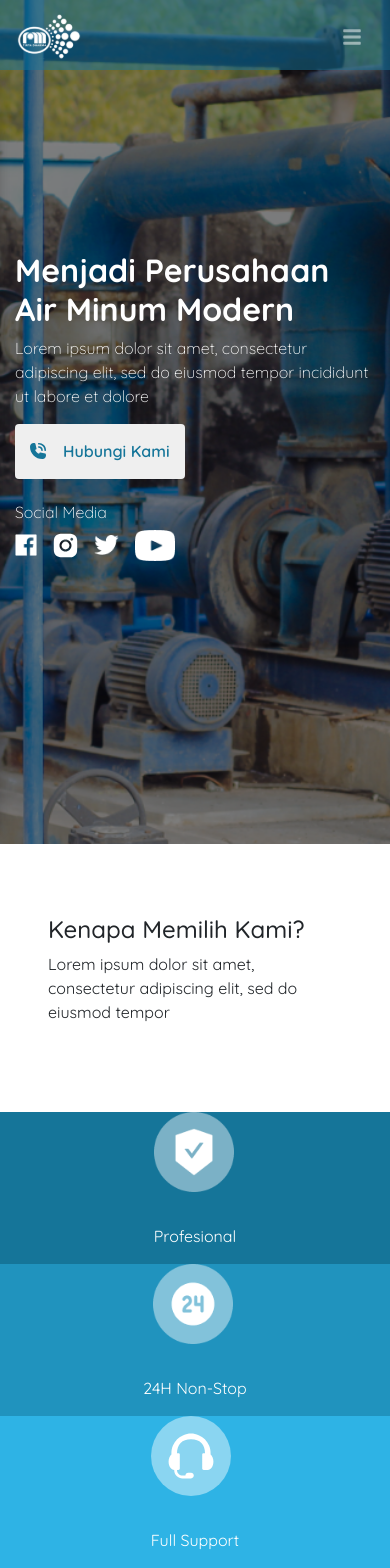
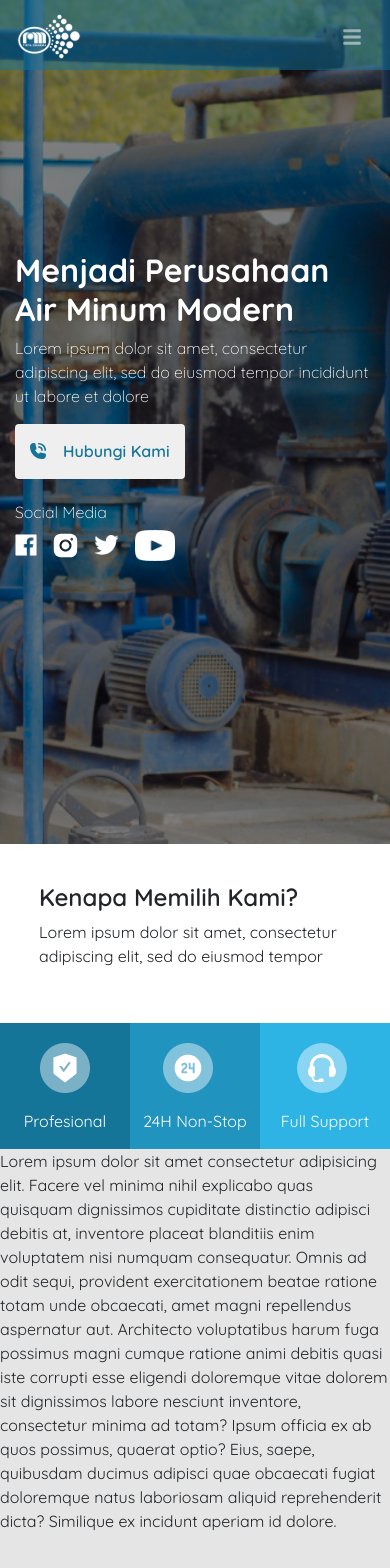
Before and after one commit to ruston-RnY/react-azuralab-test, a React (Create React App) app: page / in a window 390 px wide. Shown: the top 1568 px of the page. Built offline with nearby package versions, Linux system fonts and the light colour scheme.

Commit message:
fix css why us

```diff
--- a/src/parts/header/Header.scss
+++ b/src/parts/header/Header.scss
@@ -103,7 +103,7 @@
       .navbar-nav {
         margin-top: 4rem;
         .nav-item {
-          padding-bottom: 1rem;
+          padding-bottom: 2rem;
         }
       }
       .actions {
@@ -111,7 +111,7 @@
         margin: unset;
         .search {
           margin-right: unset;
-          margin-bottom: 1rem;
+          margin-bottom: 2rem;
           padding: 8px 12px;
           img {
             margin: unset;
--- a/src/parts/why-us/WhyUs.js
+++ b/src/parts/why-us/WhyUs.js
@@ -8,7 +8,7 @@ export default function WhyUs() {
   return (
     <section className="section-whyUs">
       <div className="row">
-        <div className="col-md-4 p-0">
+        <div className="col-md-4">
           <div className="whyUs-text">
             <h4>Kenapa Memilih Kami?</h4>
             <p>
@@ -17,10 +17,10 @@ export default function WhyUs() {
             </p>
           </div>
         </div>
-        <div className="col-md-8 p-0">
+        <div className="col-md-8">
           <div className="card-support">
             <div className="row m-0 h-100">
-              <div className="col-md-4 p-0">
+              <div className="col-md-4 col-4 p-0">
                 <div className="card-1 h-100">
                   <div className="card-content">
                     <img src={IcPro} alt="profesional" />
@@ -28,7 +28,7 @@ export default function WhyUs() {
                   </div>
                 </div>
               </div>
-              <div className="col-md-4 p-0">
+              <div className="col-md-4 col-4 p-0">
                 <div className="card-2 h-100">
                   <div className="card-content">
                     <img src={Ic24} alt="24h" className="ic-24" />
@@ -36,7 +36,7 @@ export default function WhyUs() {
                   </div>
                 </div>
               </div>
-              <div className="col-md-4 p-0">
+              <div className="col-md-4 col-4 p-0">
                 <div className="card-3 h-100">
                   <div className="card-content">
                     <img src={IcSupport} alt="support" />
--- a/src/parts/why-us/WhyUs.scss
+++ b/src/parts/why-us/WhyUs.scss
@@ -4,7 +4,10 @@
   overflow-x: hidden;
 
   .whyUs-text {
-    padding: 17% 15%;
+    padding: 15%;
+    h4{
+      font-weight: 600;
+    }
   }
   .card-support {
     height: 100%;
@@ -34,4 +37,25 @@
       }
     }
   }
+  @media (max-width: 576px) {
+    .whyUs-text{
+      padding: 10%;
+    }
+    .card-support{
+      img{
+        width: 50px;
+        margin: 20px 16px 0 16px;
+      }
+      .card-content{
+        p{
+          margin-top: 1rem;
+        }
+      }
+      .card-2{
+        .ic-24 {
+          margin-left: 20px;
+        }
+      }
+    }
+  }
 }
```
